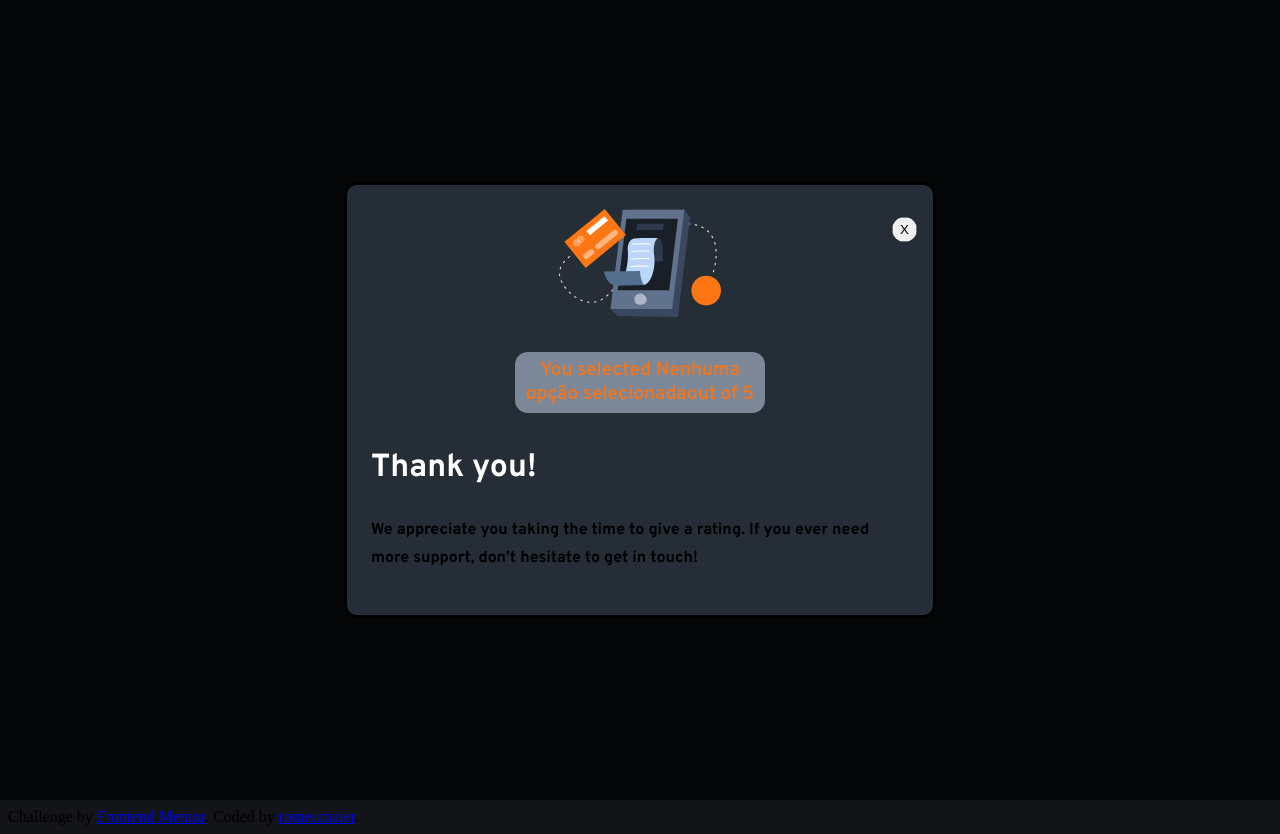
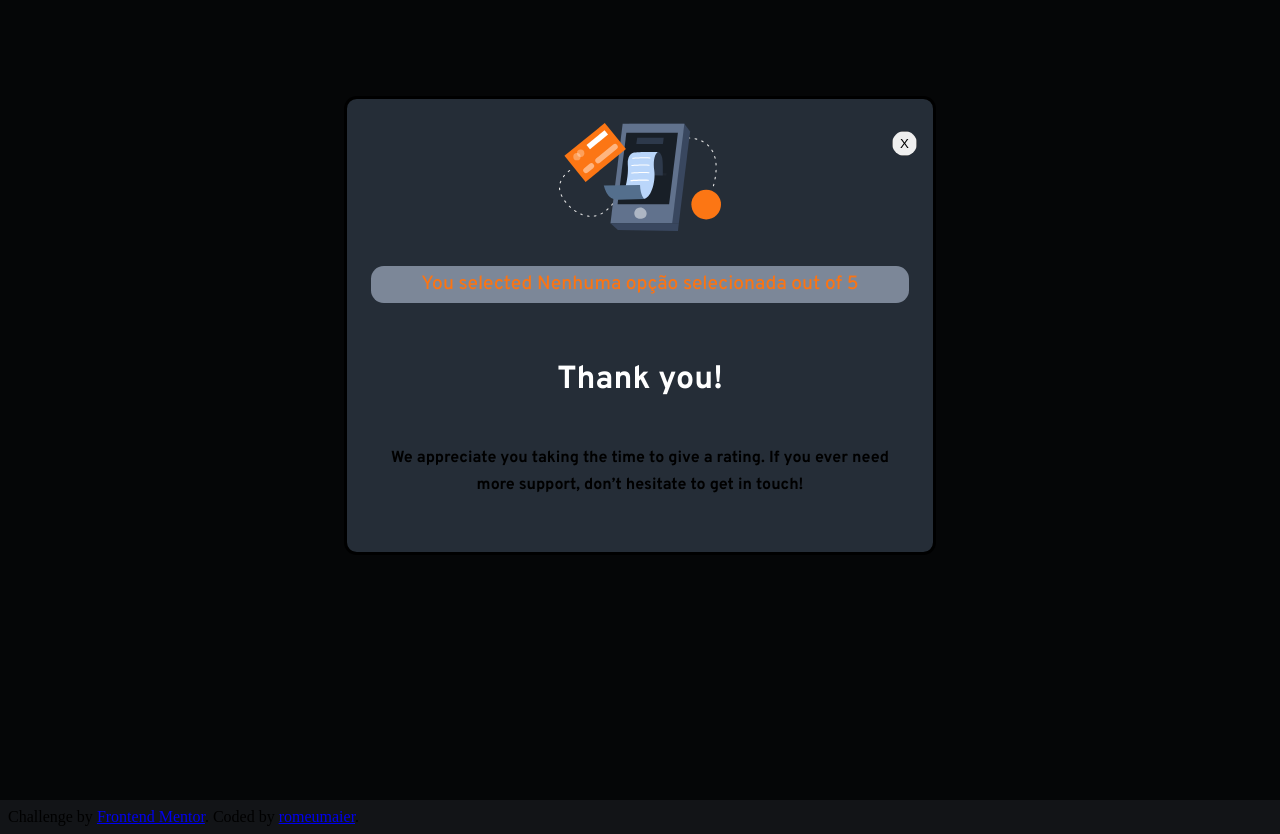
Before and after one commit to Edsonromeumaier/Rating-component, a plain HTML site: page index.html in a window 1280 px wide. Both pictures are taken after a click on the button "SUBMIT". Drawn offline with Linux system fonts and the light colour scheme.

Commit message:
aplica resposividade

```diff
--- a/index.html
+++ b/index.html
@@ -58,16 +58,16 @@
     <button type="button" class="btnClose" aria-label="Fechar modal"> X </button>
 
     <div class="thanksHero">
-    <img src="./images/illustration-thank-you.svg" alt="Thank you!">
+    <img src="./images/illustration-thank-you.svg" alt="Thank you very much!">
     </div>
 
       <div class="rating">
-        <p>You selected <span id="rating"></span>out of 5 </p>
+        <p>You selected <span id="rating"></span> out of 5 </p>
       </div>
 
-      <div class="text">
-      <h1 class="heading" id="dialog-title">Thank you! </h1>
-      <p class="paragraph">We appreciate you taking the time to give a rating. If you ever need more support,
+      <div class="messageThank">
+      <h1 class="headingThank" >Thank you! </h1>
+      <p class="paragraphThank">We appreciate you taking the time to give a rating. If you ever need more support,
          don’t hesitate to get in touch!</p>
       </div>
   </dialog>
--- a/script.js
+++ b/script.js
@@ -21,7 +21,7 @@ form.addEventListener('submit', function(event) {
   var selected = document.querySelector('input[name="rating"]:checked');
 
   if (selected) {
-    var value = selected.value+" ";
+    var value = selected.value;
     ratingElement.textContent = value;
   } else {
     ratingElement.textContent = 'Nenhuma opção selecionada';
--- a/style.css
+++ b/style.css
@@ -15,9 +15,8 @@
 
     }
 
+    body {
 
-    body {
-      height: 100vh;
       background-color: var(--VeryDarkBlue);
 
     }
@@ -59,6 +58,13 @@
         align-items:flex-start;
         flex-direction: column;
       }
+      .messageThank{
+        margin-bottom: 0.6rem;
+        display: flex;
+        justify-content: space-around;
+        align-items:center;
+        flex-direction: column;
+      }
 
     .heading {
 
@@ -68,12 +74,28 @@
       text-align: left;
 
     }
+    .headingThank{
+
+      color:var(--White);
+      line-height: 1.7em;
+      font-weight: 700;
+      text-align: center;
+
+    }
 
     .paragraph{
       color:var(--white);
       line-height: 1.7em;
       font-weight: 700;
       text-align:start;
+      margin-bottom: 1.2rem;
+
+    }
+    .paragraphThank{
+      color:var(--white);
+      line-height: 1.7em;
+      font-weight: 700;
+      text-align:center;
       margin-bottom: 1.2rem;
 
     }
@@ -154,14 +176,20 @@
       background-color: var(--White);
       transition: 0ms;
     }
+    .text{box-sizing: border-box;}
+
 
     .thankYu{
       text-align: center;
       padding: 1.5em;
       border-radius: 0.8rem;
       background-color: var(--DarkBlue);
-      width: min(37rem, 80%);
+      max-width:37rem;
+      width: 80%;
+      margin-top: 6rem;
+
     }
+
     .thankYu::backdrop{
       background:rgba(0, 0, 0, 0.7);
     }
@@ -169,9 +197,8 @@
       background-color: var(--MediumGrey);
       border-radius: 0.8rem;
       margin-top: 1.8rem;
-      margin-right: 9rem;
       margin-bottom: 1.8rem;
-      margin-left: 9rem;
+
     }
     .rating p{
       color: var(--Orange);
```
